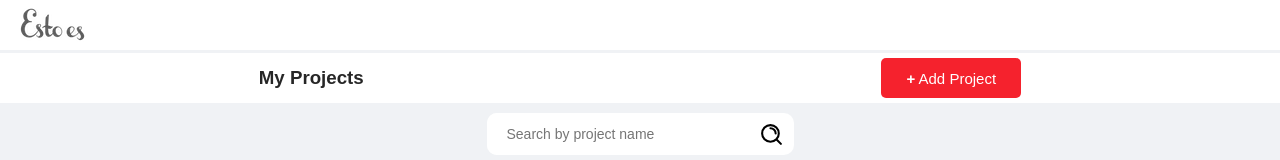
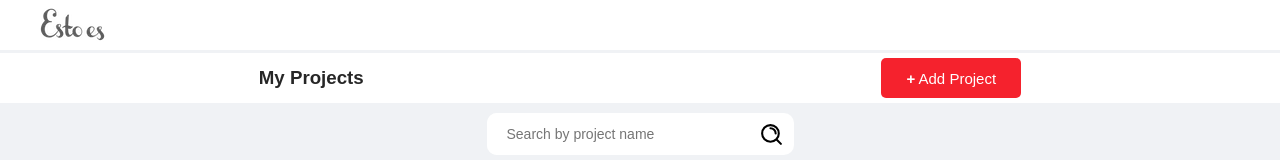
Before and after one commit to Davidvg29/challenge-Esto-Es, a React (Vite) app: page / in a window 1280 px wide. Shown: the top 160 px of the page. Built offline with nearby package versions, Linux system fonts and the light colour scheme.

Commit message:
fixing header

```diff
--- a/src/components/header/Header.jsx
+++ b/src/components/header/Header.jsx
@@ -3,9 +3,11 @@ import css from "./Header.module.css"
 
 function Header(){
     return(
-        <header>
+        <div className={css.conteinerHeader}>
+            <header>
             <img src={imgLogo} alt="Esto es" />
         </header>
+        </div>
     )
 }
 export default Header
--- a/src/components/header/Header.module.css
+++ b/src/components/header/Header.module.css
@@ -7,3 +7,7 @@ header{
     padding-left: 20px;
     margin-bottom: 3px;
 }
+.conteinerHeader{
+    background-color: white;
+    padding-left: 20px;
+}
```
